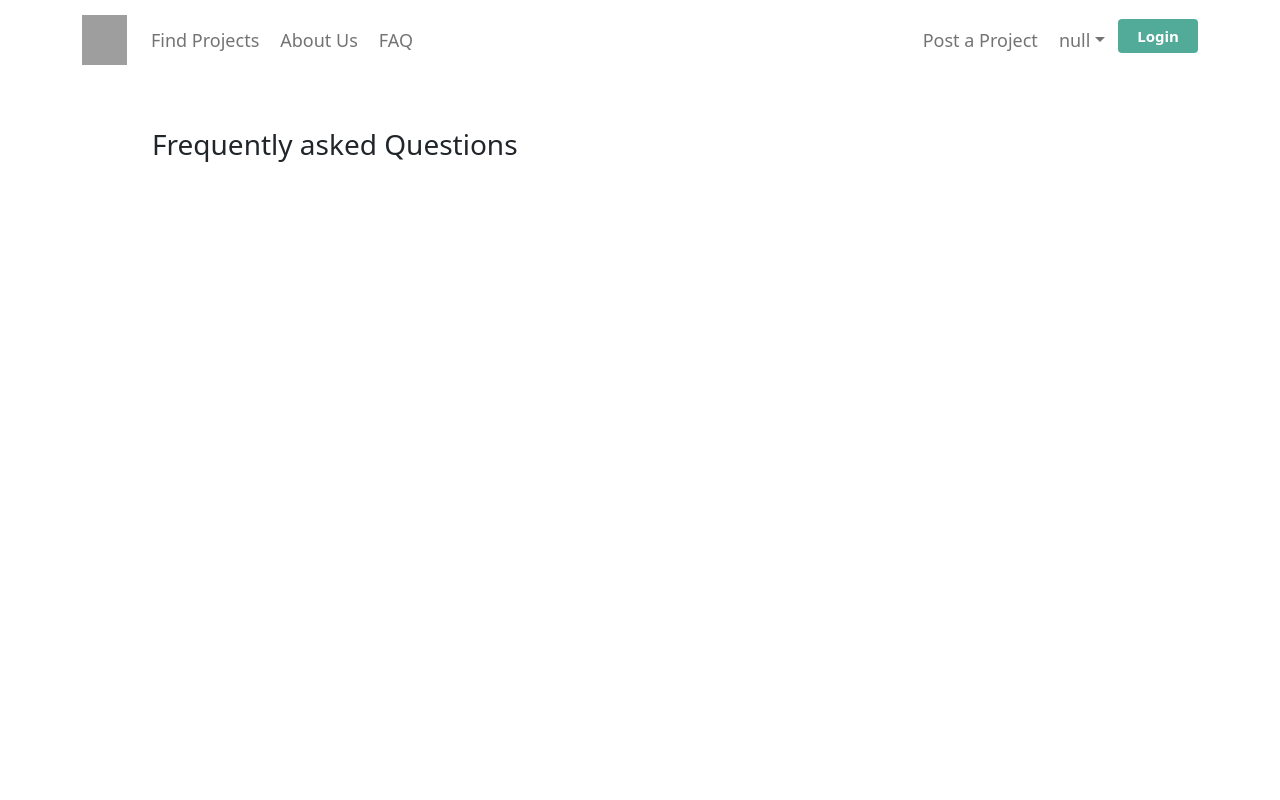
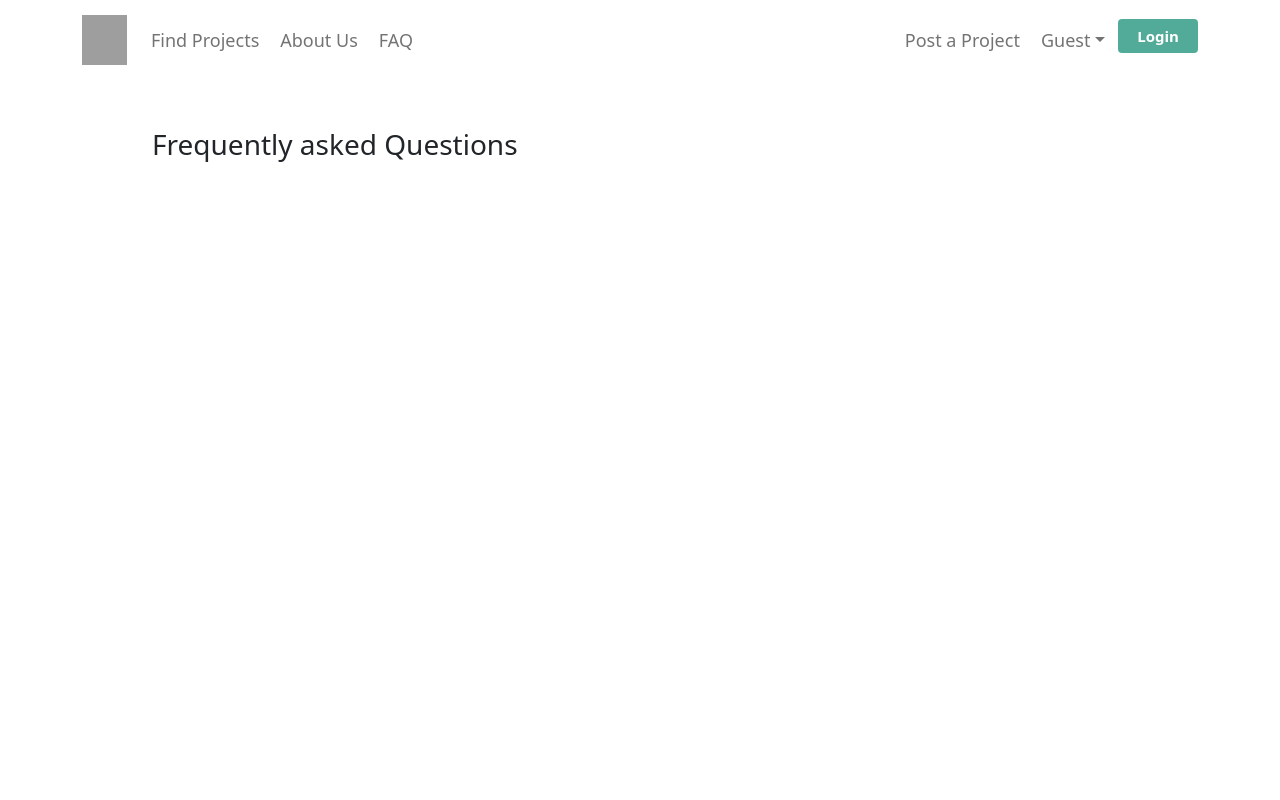
Before and after one commit to beejay321/Capstone, a React (Create React App) app: page /faq in a window 1280 px wide. Shown: the top 800 px of the page. Built offline with nearby package versions, Linux system fonts and the light colour scheme; grey boxes are pictures that could not be loaded.

Commit message:
Update NavBar.jsx

```diff
--- a/src/components/NavBar.jsx
+++ b/src/components/NavBar.jsx
@@ -1,4 +1,4 @@
-import React from "react";
+import React, { useState, useEffect } from "react";
 import { Container, Navbar, Nav, NavDropdown, Button } from "react-bootstrap";
 import { Link, withRouter } from "react-router-dom";
 import "../styles/Login.css";
@@ -11,7 +11,21 @@ import "../styles/navbar.css";
 // });
 
 const NavBar = (props) => {
+  const [userName, setUserName] = useState("");
+
   // const users = useSelector((s) => s.users);
+  useEffect(() => {
+    const setUser = async () => {
+      let user = "";
+      if (localStorage.getItem("username") === null) {
+        user = "Guest";
+      } else {
+        user = localStorage.getItem("username");
+      }
+      setUserName(user);
+    };
+    setUser();
+  }, []);
 
   const logOut = () => {
     localStorage.removeItem("username");
@@ -46,7 +60,7 @@ const NavBar = (props) => {
 
             <Nav className="justify-content-end">
               <Nav.Link href="/postproject">Post a Project</Nav.Link>
-              <NavDropdown title={`${localStorage.getItem("username")}`} id="basic-nav-dropdown">
+              <NavDropdown title={`${userName}`} id="basic-nav-dropdown">
                 <NavDropdown.Item href={`/users/${localStorage.getItem("id")}`}>My Profile</NavDropdown.Item>
                 <NavDropdown.Divider />
                 <NavDropdown.Item href="/register">Register a Skill</NavDropdown.Item>
```
